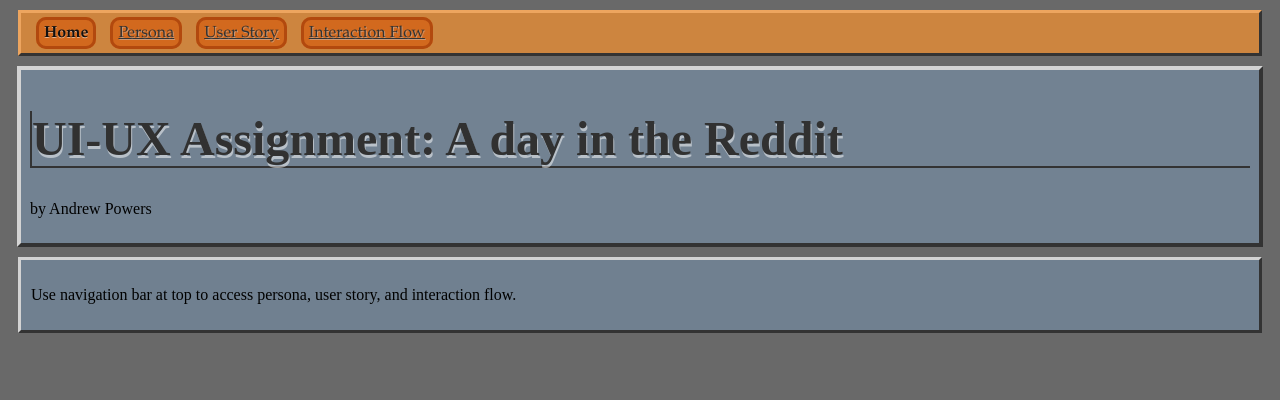
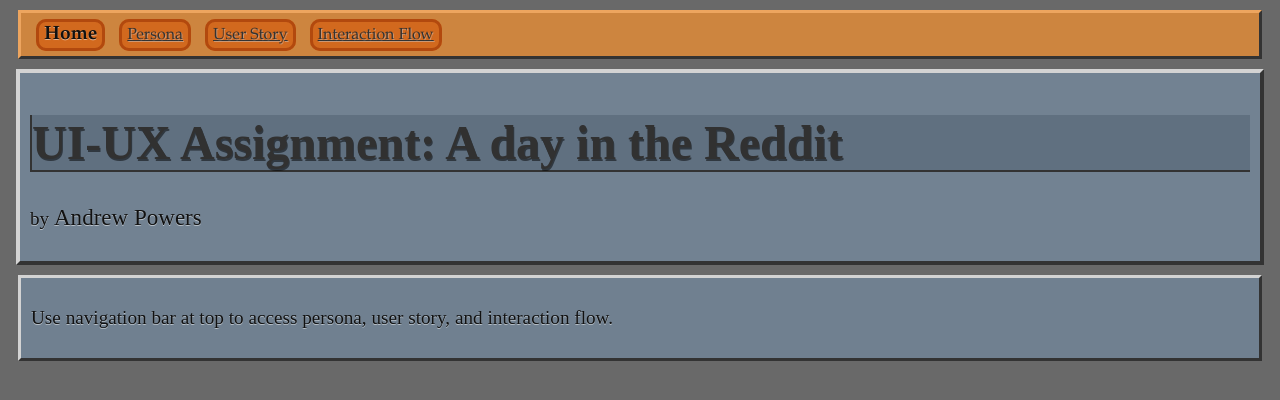
Before and after one commit to AndrewPowers1986/ui-ux-assignment, a plain HTML site: page index.html in a window 1280 px wide. In both pictures the pointer is over the element "UI-UX Assignment: A day in the Reddit". Drawn offline with Linux system fonts and the light colour scheme.

Commit message:
Changed fonts, adjusted hover effects

```diff
--- a/index.html
+++ b/index.html
@@ -15,7 +15,7 @@
 
     <div class="sectionBarBackground">
         <h1>UI-UX Assignment: A day in the Reddit</h1>
-        <p>             by Andrew Powers</p>
+        <p>             by <a class="signature">Andrew Powers</a></p>
     </div>
 
     <div class="sectionBarBackground">
--- a/style.css
+++ b/style.css
@@ -6,6 +6,7 @@
     font-family: "Monotype Corsiva";
     font-size: xxx-large;
     color: #333333;
+    background-color: #607080;
     text-shadow: 1px 2px 0px rgba(255,255,255,.5);
     border-bottom: 2px solid #333333;
     border-left: 2px solid #333333;
@@ -13,17 +14,33 @@
 
 h1:hover {
     color: #313131;
-    text-shadow: 1px 3px 0px rgba(255,255,255,.5);
+    text-shadow: 1px 2px 0px rgba(0,0,0,.5);
 }
 
-b {
+p, b, li {
+    font-size: larger;
     color: #111111;
     text-shadow: 0px 1px 0px rgba(255,255,255,.5);
 }
 
+p:hover {
+    color: #131313;
+    text-shadow: 0px 1px 0px rgba(0,0,0,.5);
+}
+
 b:hover {
-    color: #090909;
-    text-shadow: 0px 2px 0px rgba(255,255,255,.5);
+    color: #131313;
+    text-shadow: 0px 1px 0px rgba(0,0,0,.5);
+}
+
+li:hover {
+    color: #131313;
+    text-shadow: 0px 1px 0px rgba(0,0,0,.5);
+}
+
+.signature {
+    font-family: "Vladimir Script";
+    font-size: larger;
 }
 
 .sectionBarBackground {
@@ -42,8 +59,8 @@
     border-right: 4px solid #333333;
     border-top: 4px solid lightgray;
     border-left: 4px solid lightgray;
-    padding: 9px;
-    margin: 9px;
+    padding: 10px;
+    margin: 8px;
 }
 
 .navBarBackground {
@@ -62,8 +79,8 @@
     border-right: 4px solid #333333;
     border-top: 4px solid #eda55f;
     border-left: 4px solid #eda55f;
-    padding: 9px;
-    margin: 9px;
+    padding: 10px;
+    margin: 8px;
 }
 
 .navBarButton {
```
